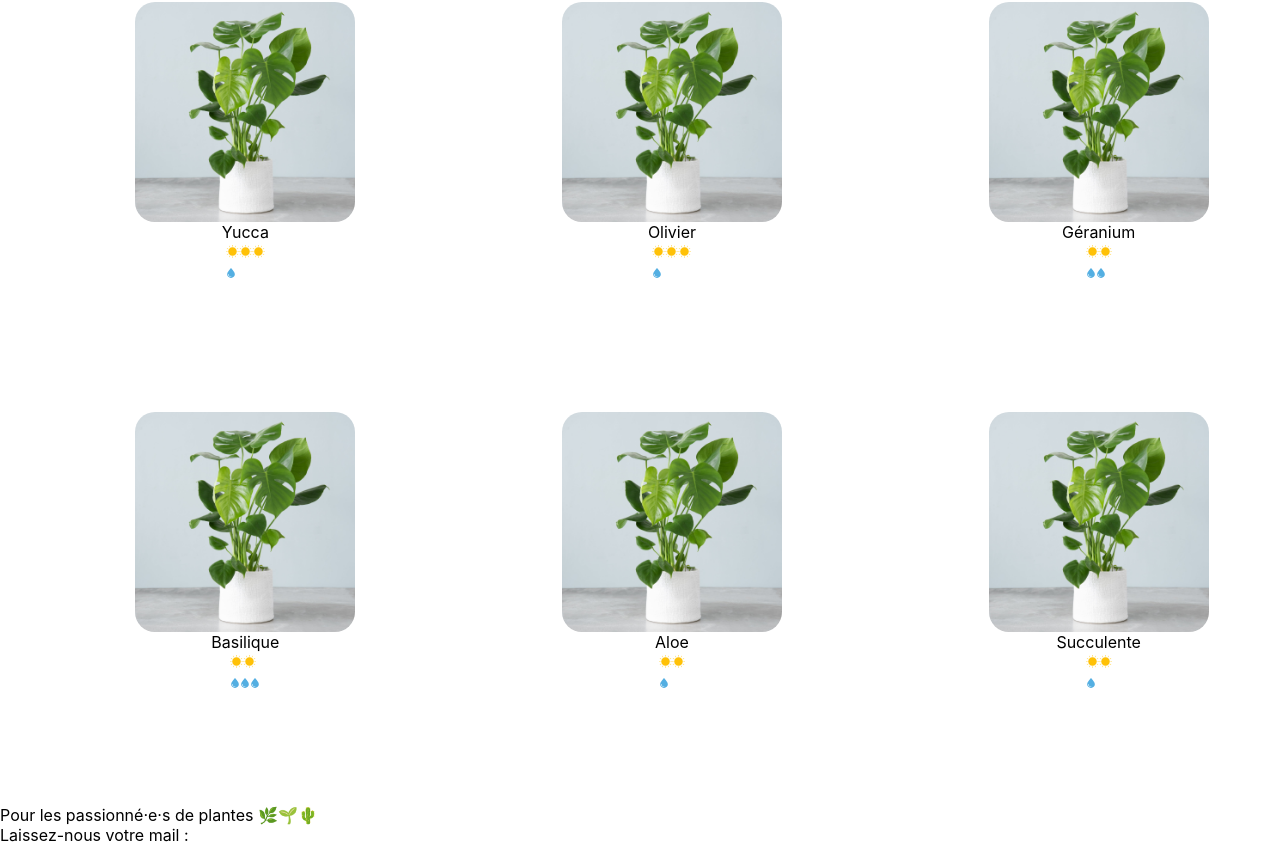
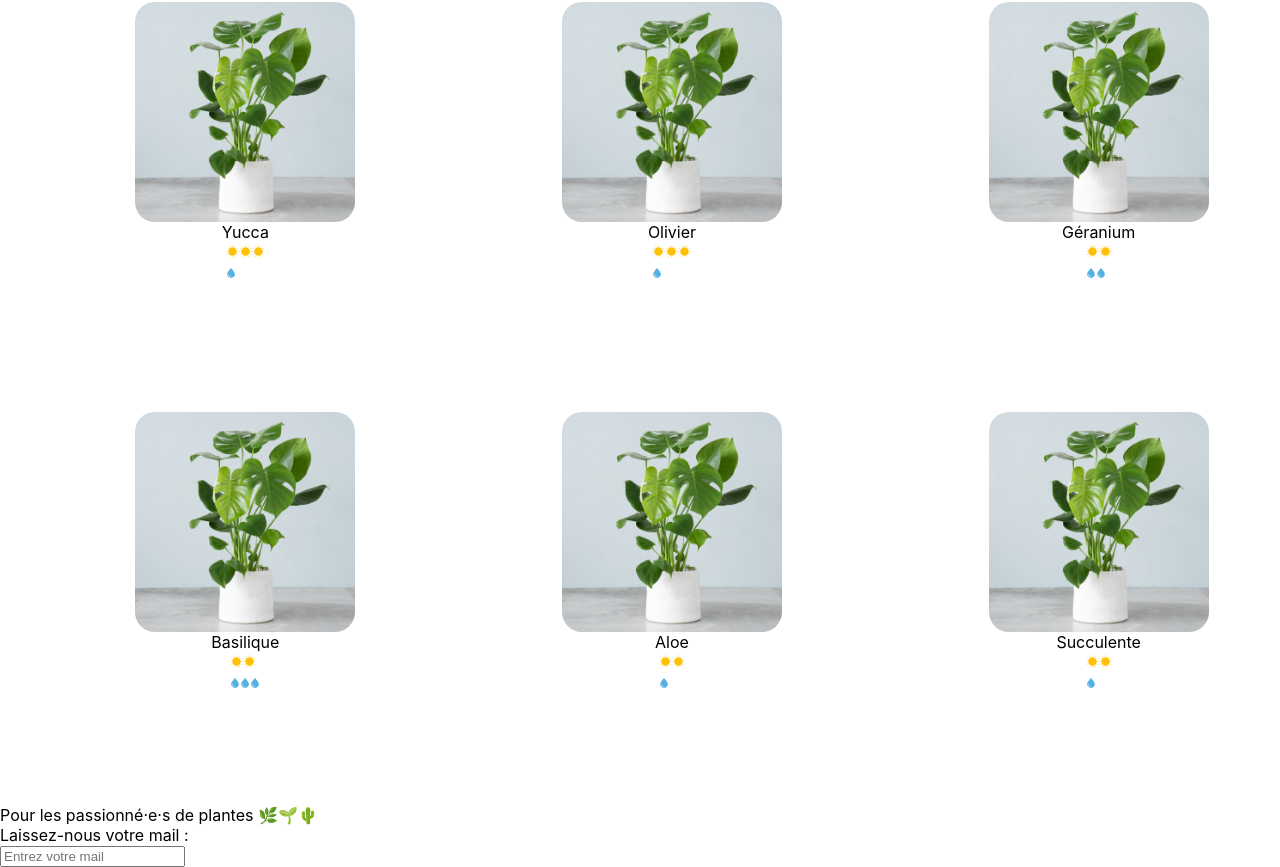
Before and after one commit to Ambrosioc/la-maison-jungle, a React (Create React App) app: page / in a window 1280 px wide. Shown: the part 793-1660 px from the top of the page. Before the commit the page ends 1638 px from the top, so only its background shows below. Built offline with nearby package versions, Linux system fonts and the light colour scheme.

Commit message:
add input on footer

```diff
--- a/src/components/Footer.js
+++ b/src/components/Footer.js
@@ -1,13 +1,31 @@
-import React from "react";
+import React, { useState } from "react";
 import "../styles/Footer.css";
 
 function Footer() {
+  const [inputValue, setInputValue] = useState("");
+
+  const handleInput = (e) => {
+    setInputValue(e.target.value);
+  };
+
+  const handleBlur = () => {
+    if (!inputValue.includes("@")) {
+      alert("Please enter a valid email");
+    }
+  };
+
   return (
     <footer className="lmj-footers">
       <div className="lmj-fotter-elem">
         Pour les passionné·e·s de plantes 🌿🌱🌵
       </div>
       <div className="lmj-fotter-elem">Laissez-nous votre mail :</div>
+      <input
+        placeholder="Entrez votre mail"
+        onChange={handleInput}
+        value={inputValue}
+        onBlur={handleBlur}
+      />
     </footer>
   );
 }
```
